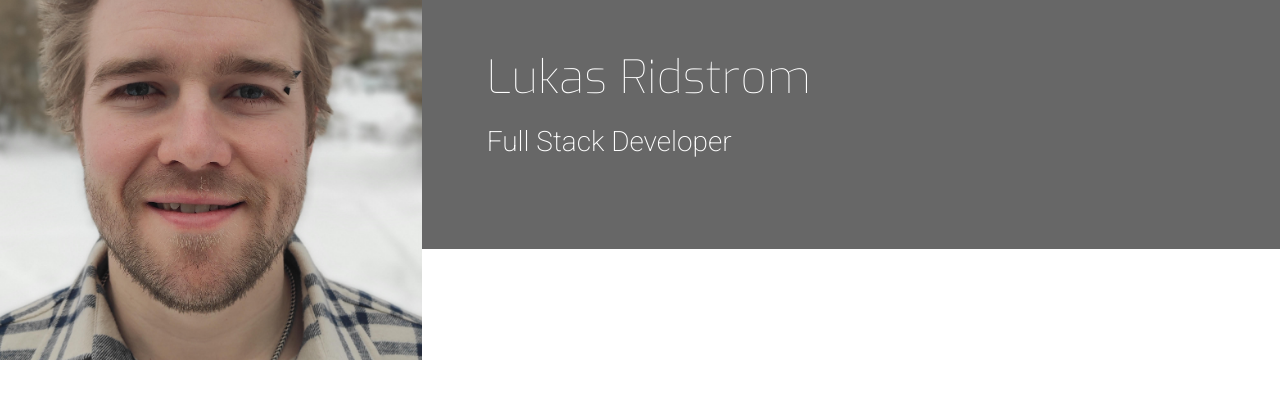
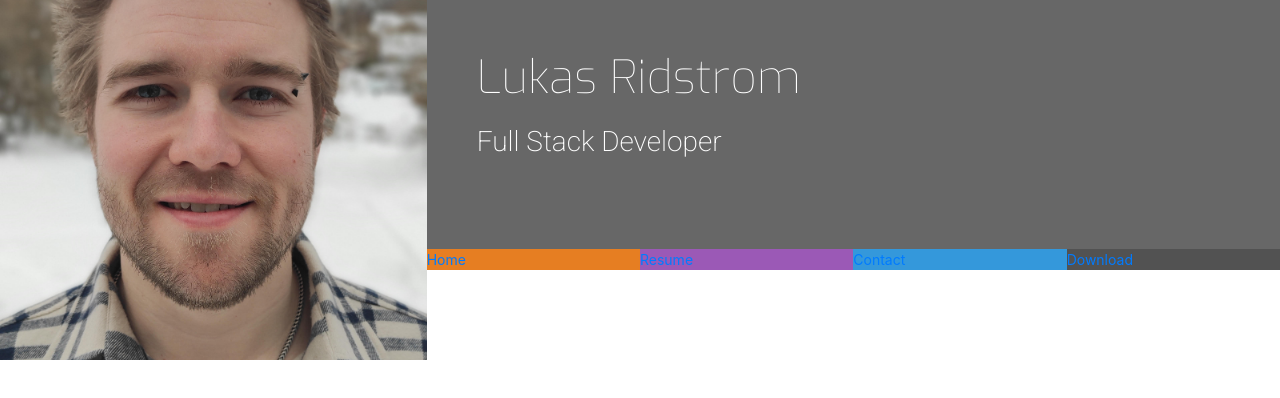
Before and after one commit to Lukasrid/resume, a plain HTML site: page index.html in a window 1280 px wide. Drawn offline with nearby package versions, Linux system fonts and the light colour scheme.

Commit message:
Style nav menu

```diff
--- a/assets/css/style.css
+++ b/assets/css/style.css
@@ -5,6 +5,23 @@
 .bg-color-name-title {
     background-color: #676767;
 }
+
+.ui-menu-color-home{
+    background-color: #e67e22;
+}
+
+.ui-menu-color-resume{
+    background-color: #9b59b6;
+}
+
+.ui-menu-color-contact{
+    background-color: #3498db;
+}
+
+.ui-menu-color-download{
+    background-color: #525252;
+}
+
 
 /*------------------------------------------Heading*/
 
@@ -43,3 +60,16 @@ header {
     margin-bottom: 90px;
     color: #fff;
 }
+
+.list-inline-item:not(:last-child) {
+    margin: 0;
+}
+
+.menucontainer {
+    font-size: 0;
+}
+
+#nav li {
+    font-size: 14px;
+    padding: 0;
+}
--- a/index.html
+++ b/index.html
@@ -11,16 +11,34 @@
 </head>
 <body>
     <header>
-        <div class="row">
+        <div class="row no-gutters">
             <a class="col-md-4 logo" href="index.html"></a>
             <div class="col-md-8">
-                <div class="row bg-color-name-title">
+                <div class="row no-gutters bg-color-name-title">
                     <div class="col heading">
                         <h1 class="name">Lukas Ridstrom</h1>
                         <h2 class="title">Full Stack Developer</h2>
                     </div>
                 </div>
+                <div class="row no-gutters">
+                    <div class="col">
+                        <ul id="nav" class="list-inline menucontainer">
+                            <li class="col-6 col-sm-3 ui-menu-color-home list-inline-item">
+                                <a href="#"><span>Home</span></a>
+                            </li>
+                            <li class="col-6 col-sm-3 ui-menu-color-resume list-inline-item">
+                                <a href="#"><span>Resume</span></a>
+                            </li>
+                            <li class="col-6 col-sm-3 ui-menu-color-contact list-inline-item">
+                                <a href="#"><span>Contact</span></a>
+                            </li>
+                            <li class="col-6 col-sm-3 ui-menu-color-download list-inline-item">
+                                <a href="#"><span>Download</span></a>
+                            </li>
+                        </ul>
+                    </div>
 
+                </div>
             </div>
         </div>
     </header>
```
